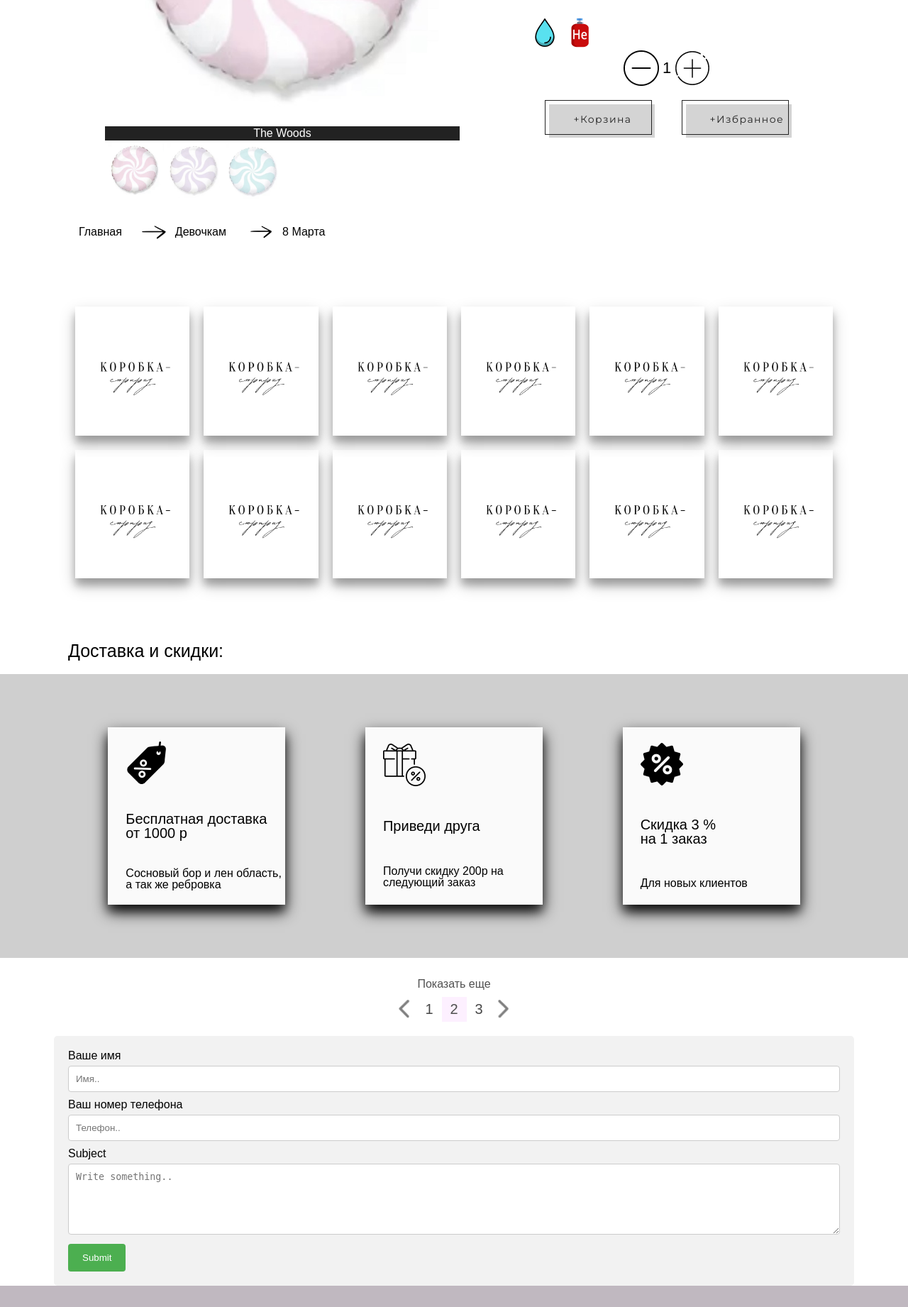
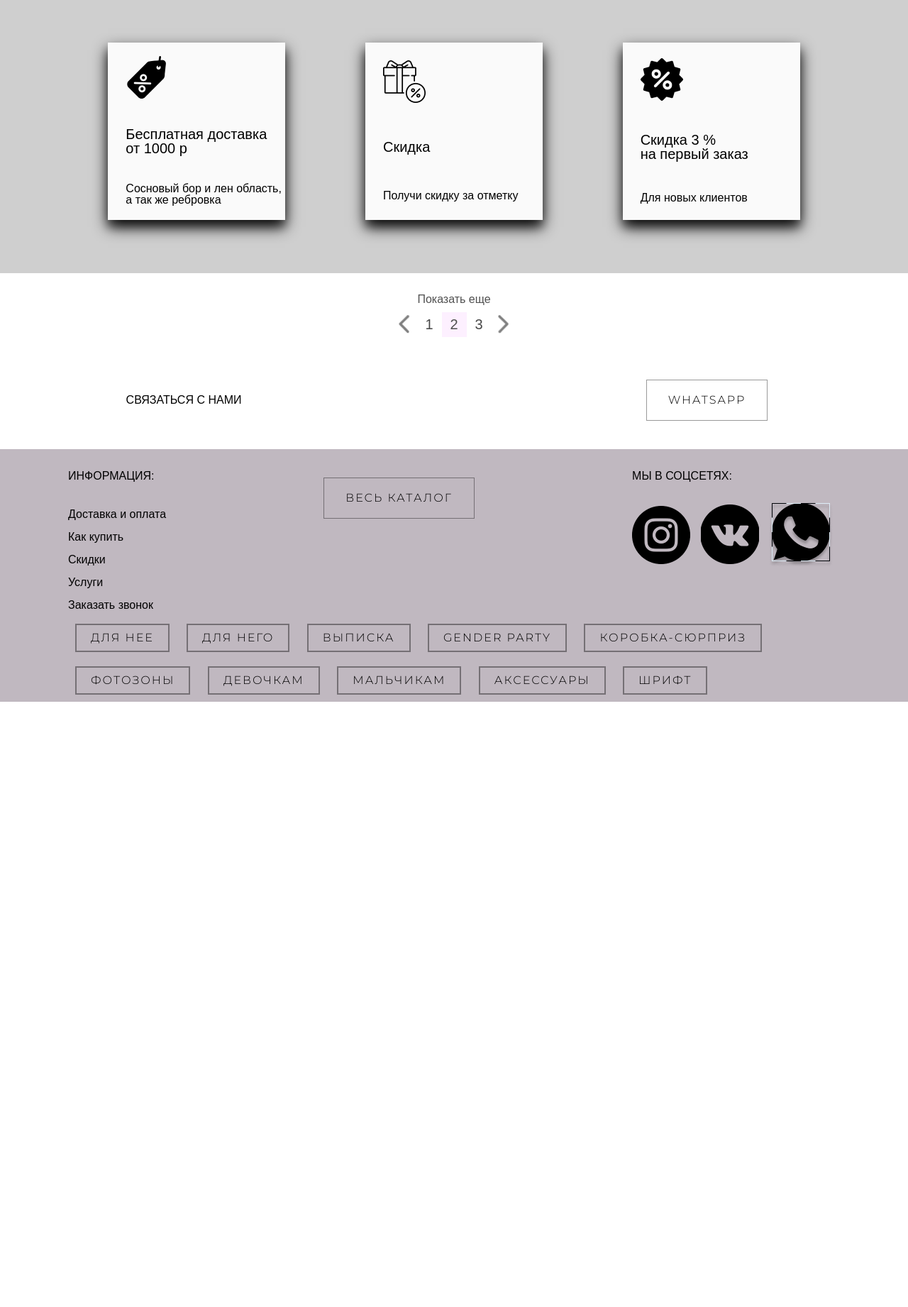
Before and after one commit to Vitalygorkov/shari, a Django app: template mysite/shop/templates/shop/index.html in a window 1280 px wide. Shown: the part 2747-4589 px from the top of the page at 71% size. After the commit the page ends 3736 px from the top, so only its background shows below. Run offline with Django 3.2, Linux system fonts and the light colour scheme; the template is opened without the code that fills it, so the values that code supplies are empty.

Commit message:
pravki20230221

```diff
--- a/mysite/shop/static/shop/style.css
+++ b/mysite/shop/static/shop/style.css
@@ -1055,39 +1066,7 @@ button:before {
    }
 }
 /*----------------------------------------форма обратной св-------*/
-/* Style inputs with type="text", select elements and textareas */
-.hfhfhf[type=text], select, textarea {
-  width: 100%; /* Full width */
-  padding: 10px; /* Some padding */
-  border: 1px solid #ccc; /* Gray border */
-  border-radius: 4px; /* Rounded borders */
-  box-sizing: border-box; /* Make sure that padding and width stays in place */
-  margin-top: 6px; /* Add a top margin */
-  margin-bottom: 10px; /* Bottom margin */
-  resize: vertical /* Allow the user to vertically resize the textarea (not horizontally) */
-}
 
-/* Style the submit button with a specific background color etc */
-.hfhfhf[type=submit] {
-  background-color: #4CAF50;
-  color: white;
-  padding: 12px 20px;
-  border: none;
-  border-radius: 4px;
-  cursor: pointer;
-}
-
-/* When moving the mouse over the submit button, add a darker green color */
-.hfhfhf[type=submit]:hover {
-  background-color: #45a049;
-}
-
-/* Add a background color and some padding around the form */
-.containers {
-  border-radius: 5px;
-  background-color: #f2f2f2;
-  padding: 20px;
-}
 
 /*----------------------------------------футер-------*/
 .Footer{
--- a/mysite/shop/templates/shop/index.html
+++ b/mysite/shop/templates/shop/index.html
@@ -12,46 +12,35 @@
 <body>
     <div class="wrapper">
         <header class="headera">
-            <div class="header__containera">
-                <a href="" class="header__logoa"></a>
-                <div class="header__menua menua">
+            <div class="headera__container">
+                <a href="" class="headera__logo"></a>
+                <div class="header__menu menua">
                     <div class="menu__icona">
                         <span></span>
                     </div>
+
                     <nav class="menu__bodya">
                         <ul class="menu__lista">
-                            <li><a data-goto=".head-bloc" href="#" class="menu__linka">раздел 1 карточка</a></li>
-                            <li><a data-goto=".sections__categories" href="#" class="menu__linka">раздел 2 категории</a></li>
-                            <li><a data-goto=".footer" href="#" class="menu__linka">раздел 3 контакт</a></li>
+                            <li><a href="" class="menu__linka">Раздел 1</a></li>
+                            <li><a href="" class="menu__linka">Раздел 2</a></li>
+                            <li><a href="" class="menu__linka">Раздел 3</a></li>
                             <li>
                                 <a href="" class="menu__linka">страница 1</a>
-                                <span class="menu__arrow"></span>
+                                <span class="menu__arrowa"></span>
                                 <ul class="menu__sub-lista">
                                     <li>
-                                        <a href="" class="menu__sub-linka">раздел страница 1</a>
+                                        <a href="" class="menu__sub-linka">раздел страницы 1</a>
                                     </li>
                                     <li>
-                                        <a href="" class="menu__sub-linka">раздел страница 2</a>
+                                        <a href="" class="menu__sub-linka">раздел страницы 2</a>
                                     </li>
                                     <li>
-                                        <a href="" class="menu__sub-linka">раздел страница 3</a>
+                                        <a href="" class="menu__sub-linka">раздел страницы 3</a>
                                     </li>
                                 </ul>
                             </li>
                             <li>
                                 <a href="" class="menu__linka">страница 2</a>
-                                <span class="menu__arrow"></span>
-                                <ul class="menu__sub-lista">
-                                    <li>
-                                        <a href="" class="menu__sub-linka">раздел страница 1</a>
-                                    </li>
-                                    <li>
-                                        <a href="" class="menu__sub-linka">раздел страница 2</a>
-                                    </li>
-                                    <li>
-                                        <a href="" class="menu__sub-linka">раздел страница 3</a>
-                                    </li>
-                                </ul>
                             </li>
                         </ul>
                     </nav>
@@ -173,7 +162,7 @@
 
         </header>
 
-        <div class="portfolio-wrap">
+        <!--<div class="portfolio-wrap">
             <div class="portfolio-item">
             <div class="portfolio-item-wrap">
             <a href="">
@@ -230,7 +219,7 @@
             </a>
             </div>
             </div>
-        </div>
+        </div>-->
         <div class="portfolio-item">
             <div class="portfolio-item-wrap">
             <a href="">
@@ -268,10 +257,13 @@
                     <div class="card__title">Сет 5 шаров</div>
                     <div class="card__price">458 руб.</div>
                     <div class="tooltip"><img src="{% static 'shop/foto/h2o 1.png' %}" alt="">
-                        <span class="tooltiptext">Шарик обрабатывается изнутри специальным безопасным и экологически нейтральным составом Hi-Float (Хай-Флоат), который увеличивает срок полёта до 2-х дней и более! Только для латексных шаров.</span>
+                        <span class="tooltiptext">Обработка для увеличения времени полета</span>
                     </div>
                     <div class="tooltip"><img src="{% static 'shop/foto/He 1.png' %}" alt="">
-                        <span class="tooltiptext">Шарик надувается безопасным инертным газом гелием.</span>
+                        <span class="tooltiptext">Шар наполняется безопасным инертным газом гелием</span>
+                    </div>
+                    <div class="tooltip"><img src="{% static 'shop/foto/oblako.png' %}" alt="">
+                        <span class="tooltiptext">Шар наполняется воздухом</span>
                     </div>
                 </div>
                 <div class="card-footer-wrapper">
@@ -493,10 +485,13 @@
                 <div class="gift-text">Бесплатная доставка от 1000р<br>по г. Сосновый бор и области</div>
             </div>
             <div class="tooltip"><img src="{% static 'shop/foto/h2o 1.png' %}" alt="">
-                <span class="tooltiptext">Шарик обрабатывается изнутри специальным безопасным и экологически нейтральным составом Hi-Float (Хай-Флоат), который увеличивает срок полёта до 2-х дней и более! Только для латексных шаров.</span>
+                <span class="tooltiptext">Обработка для увеличения времени полета</span>
             </div>
             <div class="tooltip"><img src="{% static 'shop/foto/He 1.png' %}" alt="">
-                <span class="tooltiptext">Шарик надувается безопасным инертным газом гелием.</span>
+                <span class="tooltiptext">Шар наполняется безопасным инертным газом гелием</span>
+            </div>
+            <div class="tooltip"><img src="{% static 'shop/foto/oblako.png' %}" alt="">
+                <span class="tooltiptext">Шар наполняется воздухом</span>
             </div>
             <div class="card-nav-pcs">
                 <div class="pcs__calc">
@@ -585,10 +580,7 @@
 
 
 
-
-
-
-    <div class="title_discounts _container"><h3>Доставка и скидки:</h3></div>
+    <div class="title_discounts _container"><h3>АКЦИИ :</h3></div>
 
 
     <div class="discounts">
@@ -600,12 +592,12 @@
             </div>
             <div class="discounts_card">
                 <img src="{% static 'shop/foto/discount2.png' %}" alt="">
-                <div class="discounts_card_title">Приведи друга</div>
-                <div class="discounts_card_text">Получи скидку 200р на следующий заказ</div>
+                <div class="discounts_card_title">Скидка</div>
+                <div class="discounts_card_text">Получи скидку за отметку</div>
             </div>
             <div class="discounts_card">
                 <img src="{% static 'shop/foto/discount3.png' %}" alt="">
-                <div class="discounts_card_title">Скидка 3 %<br>на 1 заказ</div>
+                <div class="discounts_card_title">Скидка 3 %<br>на первый заказ</div>
                 <div class="discounts_card_text">Для новых клиентов</div>
             </div>
         </div>
@@ -624,32 +616,16 @@
     </div>
 
 
-
-    </div>
-
-    <div class="containers _container">
-        <form action="action_page" class="action_page">
-
-          <label for="fname">Ваше имя</label>
-          <input type="text" class="hfhfhf" id="fname" name="firstname" placeholder="Имя..">
-
-          <label for="lname">Ваш номер телефона</label>
-          <input type="text" class="hfhfhf" id="lname" name="lastname" placeholder="Телефон..">
-
-          <!-- <label for="country">Country</label>
-          <select id="country" name="country">
-            <option value="australia">Australia</option>
-            <option value="canada">Canada</option>
-            <option value="usa">USA</option>
-          </select> -->
-
-          <label for="subject">Subject</label>
-          <textarea id="subject" name="subject" placeholder="Write something.." style="height:100px"></textarea>
-
-          <input type="submit" class="hfhfhf" value="Submit">
-
-        </form>
-      </div>
+     <div class="watsap">
+        <div class="watsap-form _container">
+            <section class="head-bloc _container">
+                <div class="title"><h3>СВЯЗАТЬСЯ С НАМИ</h3></div>
+                <div class="head-button">
+                    <a href="https://wa.me/+79040795091?text=Хочу сделать заказ шаров" class="border-button">WhatsApp</a>
+                </div>
+            </section>
+        </div>
+     </div>
 
 
 
```
Also changed, not shown: other parts of mysite/shop/static/shop/style.css (+44 -33 lines), mysite/shop/static/shop/script.js (+30 -26 lines), mysite/shop/static/shop/foto/oblako.png (added), mysite/shop/static/shop/foto/proverca.jpg, mysite/shop/static/shop/foto/provercaaaa.jpg (added). Lines whose indentation alone changed are shown as unchanged.
